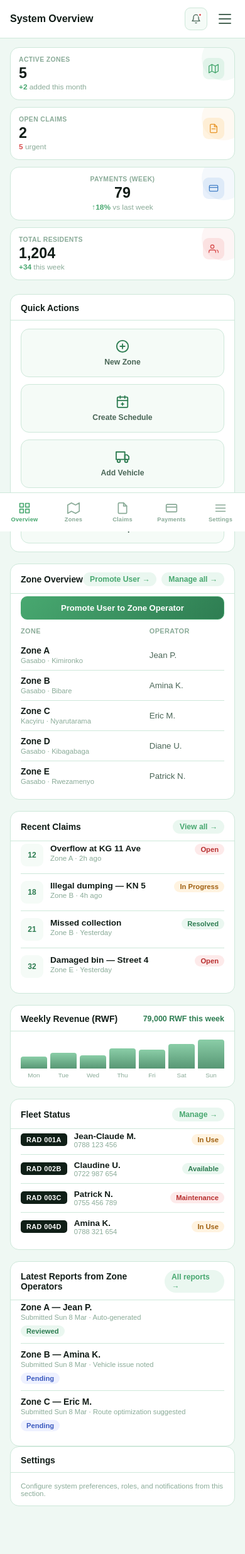
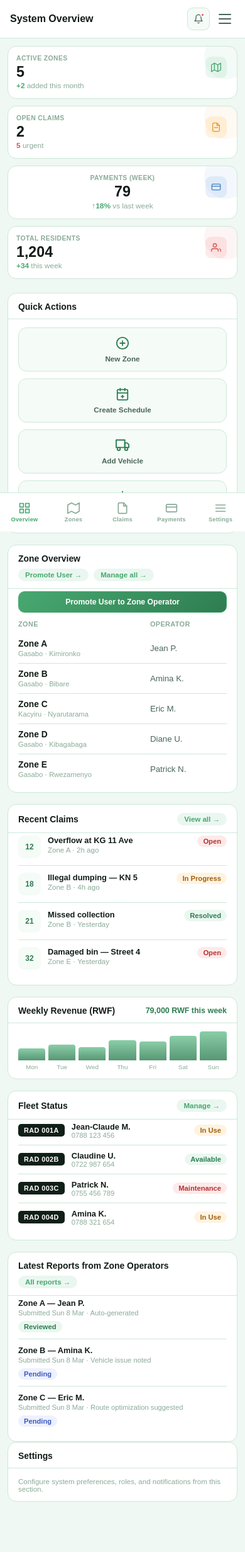
Before and after one commit to Abigail-Salem-Tendo/isuku_track, a Flask app: template templates/admin/admin_dash.html in a window 390 px wide. Shown: the whole page at 63% size. Run offline with Flask 3, Linux system fonts and the light colour scheme; the template is opened without the code that fills it, so the values that code supplies are empty.

Commit message:
feat: enhance responsive design in admin dashboard with improved layout and spacing

```diff
--- a/static/css/admin_dash.css
+++ b/static/css/admin_dash.css
@@ -846,6 +846,7 @@ body {
    ════════════════════════════════ */
 @media (max-width: 680px) {
   .sb {
+    width: min(88vw, 320px);
     transform: translateX(-100%);
     transition: transform .28s cubic-bezier(.4, 0, .2, 1);
     z-index: 100;
@@ -861,6 +862,7 @@ body {
   .main { margin-left: 0; }
 
   .topbar { padding: 12px 16px; }
+  .tb-r { gap: 8px; }
   .tb-l h1 { font-size: 1rem; }
   .tb-l p { display: none; }
 
@@ -881,8 +883,21 @@ body {
   .rr { flex-direction: column; gap: 7px; align-items: flex-start; }
 
   .ch { padding: 13px 16px 11px; }
+  .ch { flex-wrap: wrap; gap: 8px; }
+  .ch-actions { width: 100%; justify-content: flex-start; }
   .cb { padding: 13px 16px; }
   .ct { font-size: .87rem; }
+  .ca { font-size: .72rem; }
+
+  .sb-user { padding: 8px 9px; gap: 10px; }
+  .sb-admin-badge { width: 28px; height: 28px; font-size: .82rem; }
+  .sb-menu-toggle { width: 32px; height: 32px; }
+  .sb-menu-toggle span { width: 14px; }
+
+  .cb--pt {
+    overflow-x: auto;
+    -webkit-overflow-scrolling: touch;
+  }
 
   .vi { flex-wrap: wrap; }
 
@@ -897,6 +912,32 @@ body {
 @media (max-width: 400px) {
   .sg { grid-template-columns: 1fr; }
   .sc { padding: 13px; }
+}
+
+@media (max-width: 540px) {
+  .page {
+    padding: 12px;
+    padding-bottom: 80px;
+  }
+
+  .qa {
+    padding: 13px 8px;
+  }
+
+  .qa-lbl {
+    font-size: .73rem;
+  }
+
+  .zo-promote-btn {
+    font-size: .76rem;
+    padding: 9px 10px;
+  }
+
+  .ci-ttl,
+  .vn,
+  .rz {
+    font-size: .8rem;
+  }
 }
 
   /* ════════════════════════════════
```
